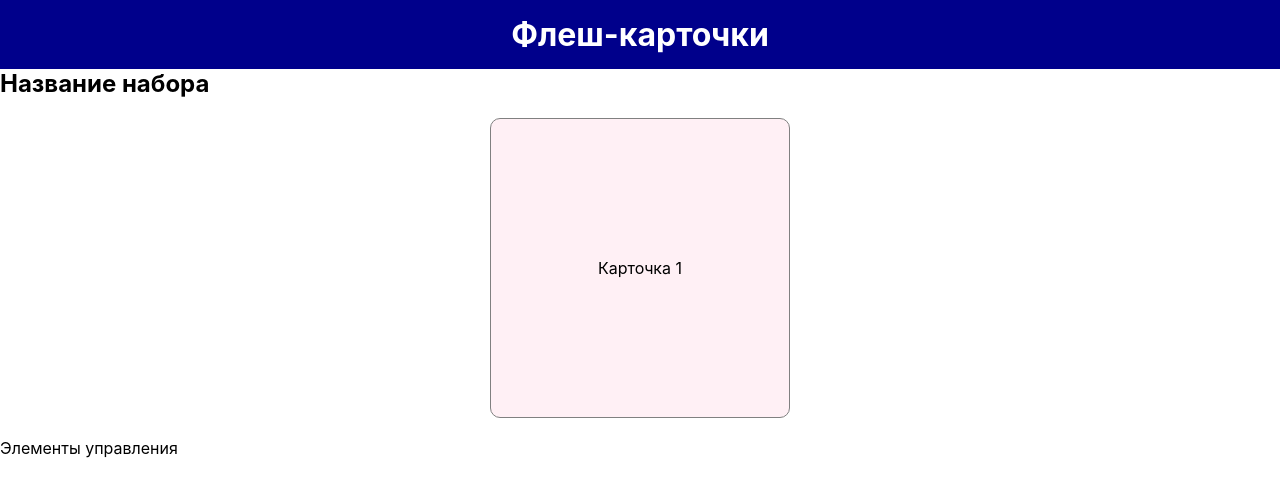
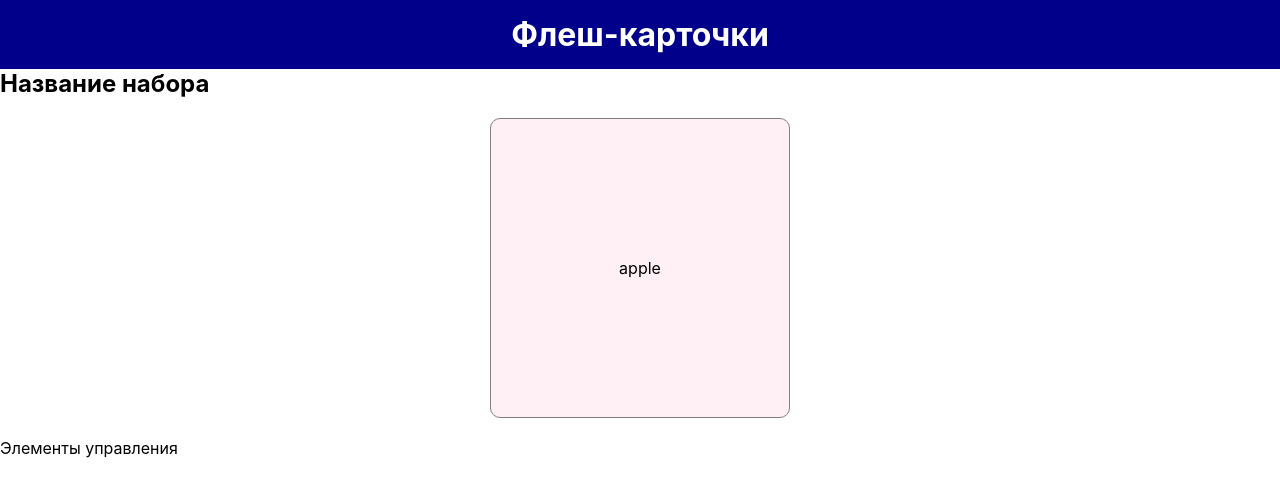
Before and after one commit to kate356-ff/dv290, a React (Create React App) app: page / in a window 1280 px wide. Shown: the top 496 px of the page. Built offline with nearby package versions, Linux system fonts and the light colour scheme.

Commit message:
add data.json and change set and card

```diff
--- a/src/App.css
+++ b/src/App.css
@@ -32,7 +32,7 @@
 }
 
 .card::after {
-  content: 'оборотная сторона карточки 1';
+  content: attr(data-back);
   position: absolute;
   inset: 0;
   display: flex;
--- a/src/components/Card.jsx
+++ b/src/components/Card.jsx
@@ -1,17 +1,21 @@
 import { useState } from "react";
 
-export function Card() {
+export function Card({front, back}) {
     const [checkCard, setCheckCard] = useState(false);
 
-    function handleClick() {
+    const handleClick = () => {
         setCheckCard(!checkCard);
     }
 
     let className = `card ${checkCard ? 'card-check' : ''}`;
 
     return(
-        <div className={className} onClick={handleClick}>
-            Карточка 1
+        <div
+        className={className}
+        onClick={handleClick}
+        data-back={back}
+        >
+            {front}
             </div>
     );
 }
--- a/src/components/Set.jsx
+++ b/src/components/Set.jsx
@@ -1,9 +1,15 @@
+import { useState } from "react";
 import { Card } from "./Card";
 export function Set() {
+    const cards = require('../data'); //данные с data.json
+    const [step, setStep] =useState(0);
     return(
         <div>
             <h2>Название набора</h2>
-            <Card />
+            <Card
+            front = { cards[step].front }
+            back = { cards[step].back }
+            />
             <div>Элементы управления</div>
         </div>
     );
--- /dev/null
+++ b/src/data.json
@@ -0,0 +1,52 @@
+[
+    {
+        "id": 1,
+        "front": "apple",
+        "back": "яблоко"
+    },
+    {
+        "id": 2,
+        "front": "red",
+        "back": "красный"
+    },
+    {
+        "id": 3,
+        "front": "cat",
+        "back": "кошка"
+    },
+    {
+        "id": 4,
+        "front": "orange",
+        "back": "апельсин"
+    },
+    {
+        "id": 5,
+        "front": "dog",
+        "back": "собака"
+    },
+    {
+        "id": 6,
+        "front": "black",
+        "back": "черный"
+    },
+    {
+        "id": 7,
+        "front": "yellow",
+        "back": "желтый"
+    },
+    {
+        "id": 8,
+        "front": "cow",
+        "back": "корова"
+    },
+    {
+        "id": 9,
+        "front": "purple",
+        "back": "фиолетовый"
+    },
+    {
+        "id": 10,
+        "front": "banana",
+        "back": "банан"
+    }
+]
```
